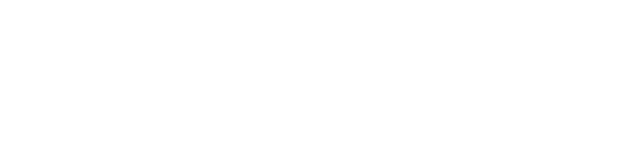
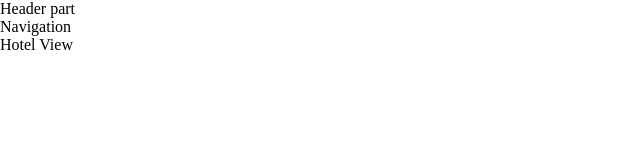
Before and after one commit to catherinestirk97/trillo-website, a website: page index.html in a window 1280 px wide. Shown: the whole page, without its empty margins (0-640 px from the left). Drawn offline with Linux system fonts and the light colour scheme.

Commit message:
add base markup for website

```diff
--- a/index.html
+++ b/index.html
@@ -11,6 +11,18 @@
         <title>trillo &mdash; Your all-in-one booking app</title>
     </head>
     <body>
-
+        <div class="container">
+            <header class="header">
+                Header part
+            </header>
+            <div class="content">
+                <nav class="sidebar">
+                    Navigation
+                </nav>
+                <main class="hotel-view">
+                    Hotel View
+                </main>
+            </div>
+        </div>
     </body>
 </html>
```
